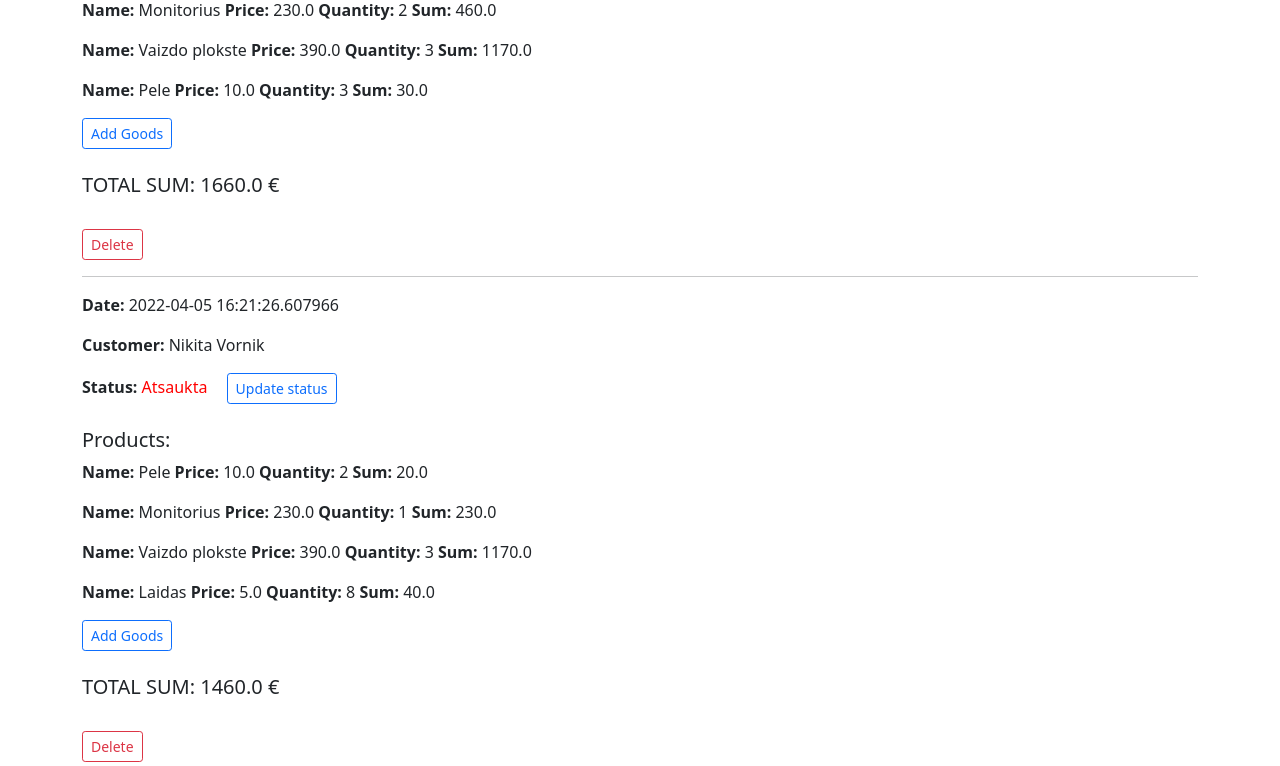
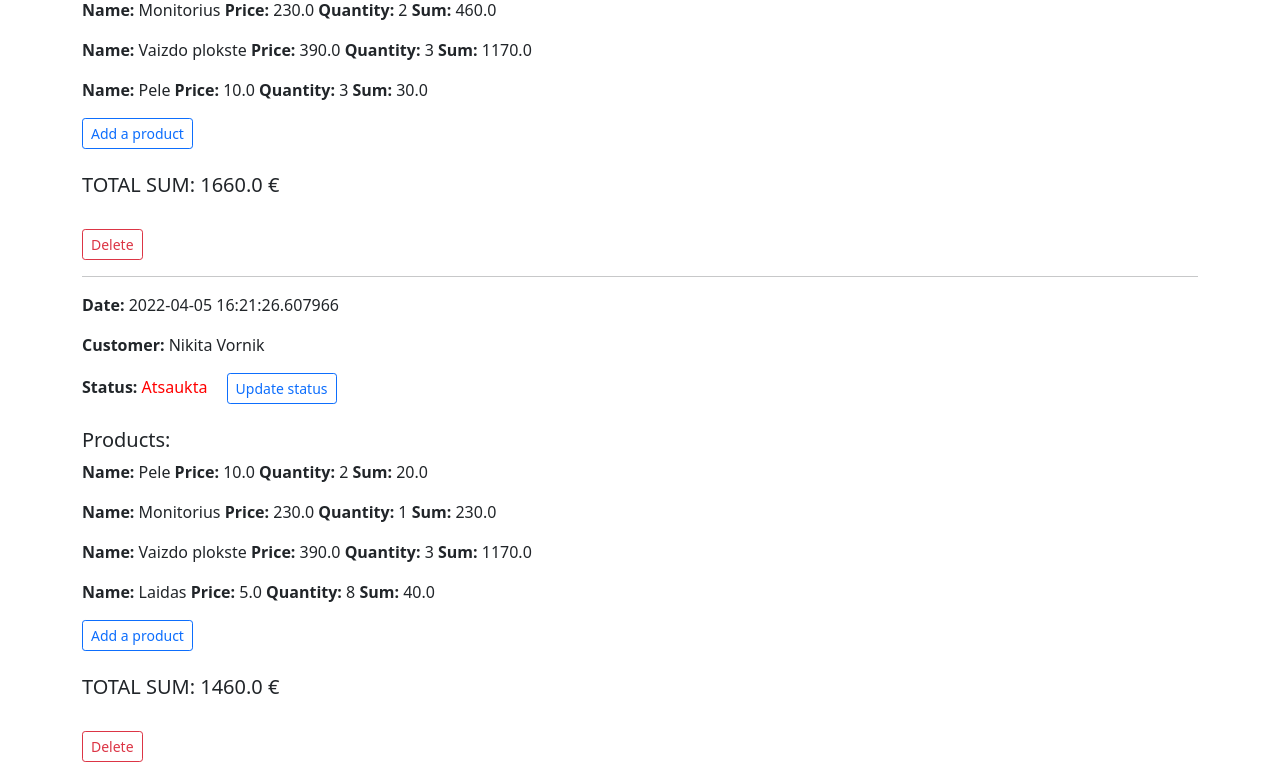
Before and after one commit to vorfanik/flask_orders, a Flask app: page /orders in a window 1280 px wide. Shown: the part 409-1175 px from the top of the page. Run offline with Flask 2, Linux system fonts and the light colour scheme; data comes from the database, SQL or seed files in the repository; some libraries are stand-ins or nearby versions.

Commit message:
make it better

```diff
--- a/templates/orders.html
+++ b/templates/orders.html
@@ -43,7 +43,7 @@
 {% endif %}
 
 <div class="btn-group">
-    <a href="{{url_for('product_order', id=order.id) }}" class="btn btn-outline-primary btn-sm" )>Add Goods</a>
+    <a href="{{url_for('product_order', id=order.id) }}" class="btn btn-outline-primary btn-sm" )>Add a product</a>
 </div>
 <br>
 <br>
```
